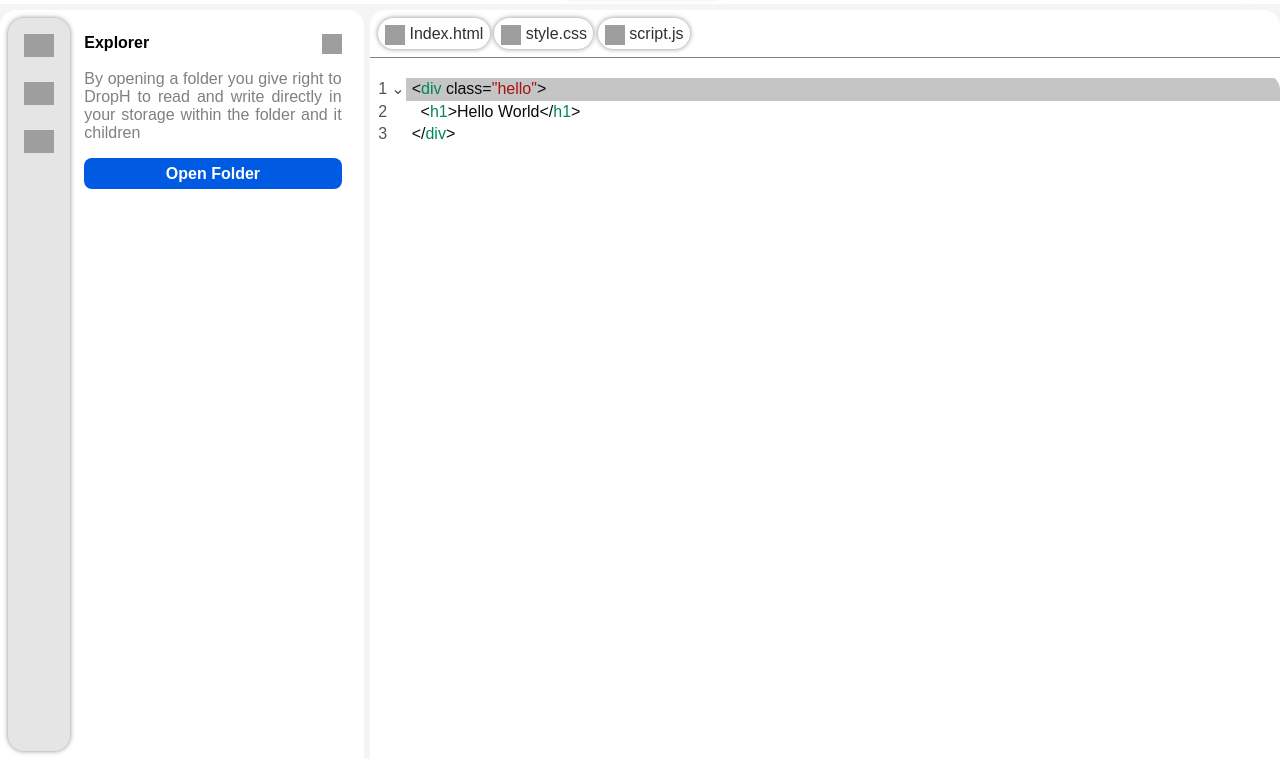
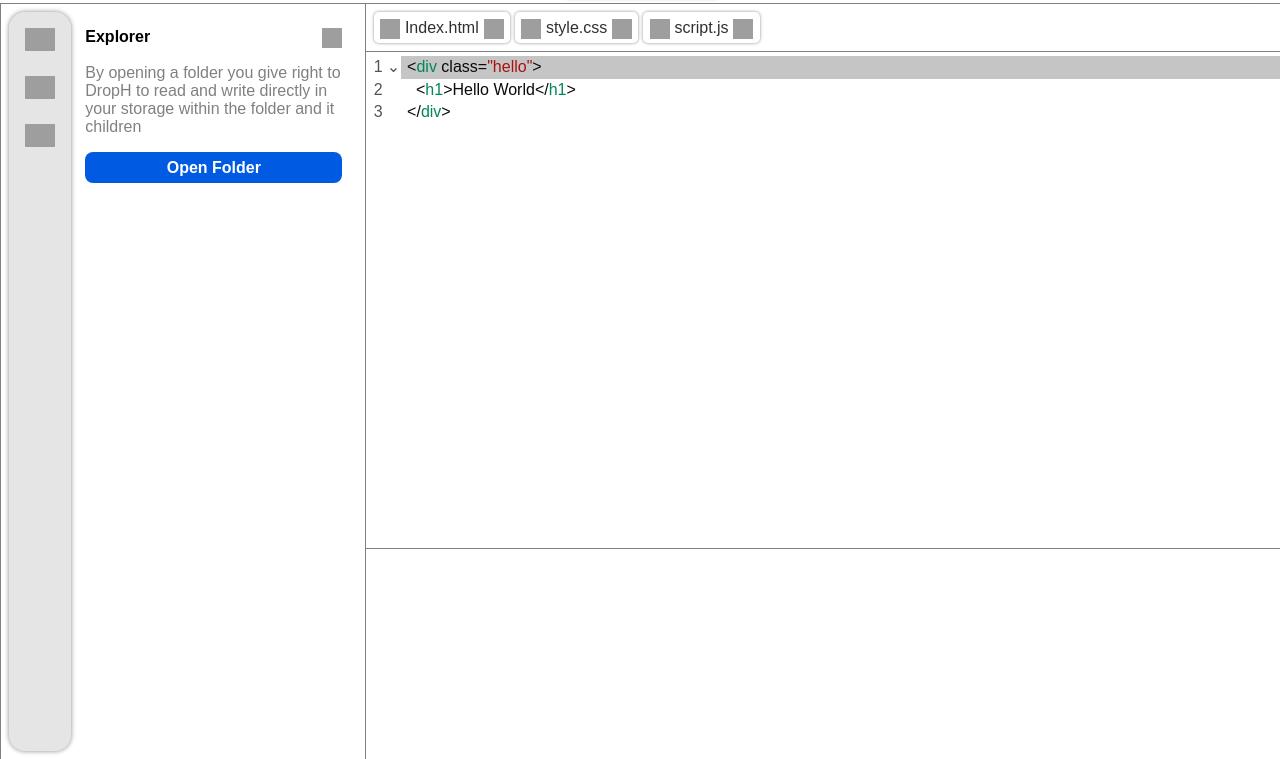
Before and after one commit to ElktrumElk/Drop-HTML, a website built with Vite: page index.html in a window 1280 px wide. Shown: the part 41-800 px from the top of the page. Built offline with nearby package versions, Linux system fonts and the light colour scheme; grey boxes are pictures that could not be loaded; a web font is replaced by a local one.

Commit message:
login ui update2

```diff
--- a/index.html
+++ b/index.html
@@ -35,6 +35,7 @@
     </header>
 
     <aside class="explorer">
+
       <div class="ex-gutter">
         <div id="project-folder">
           <img class="side_ic" src="https://img.icons8.com/?size=100&id=74359&format=png&color=7a7a7a" />
@@ -72,19 +73,24 @@
     <div class="editorFrame">
       <div class="file_tabs_cnt">
         <button class="tabs">
-          <img src="https://img.icons8.com/?size=100&id=11260&format=png&color=ff7f50"/>
+          <img src="https://img.icons8.com/?size=100&id=11260&format=png&color=ff7f50" />
           <span>Index.html</span>
+          <img src="https://img.icons8.com/?size=100&id=71200&format=png&color=7a7a7a" />
         </button>
         <button class="tabs">
-          <img src="https://img.icons8.com/?size=100&id=38273&format=png&color=062bb0"/>
+          <img src="https://img.icons8.com/?size=100&id=38273&format=png&color=062bb0" />
           <span>style.css</span>
+          <img src="https://img.icons8.com/?size=100&id=71200&format=png&color=7a7a7a" />
         </button>
         <button class="tabs">
-          <img src="https://img.icons8.com/?size=100&id=aI7FuaV1tPNN&format=png&color=000000"/>
+          <img src="https://img.icons8.com/?size=100&id=aI7FuaV1tPNN&format=png&color=000000" />
           <span>script.js</span>
+          <img src="https://img.icons8.com/?size=100&id=71200&format=png&color=7a7a7a" />
         </button>
       </div>
       <div id="editor-container" class="editorFrame"></div>
+
+      <div class="terminal"></div>
     </div>
   </div>
 
--- a/public/style.css
+++ b/public/style.css
@@ -7,6 +7,7 @@
 
     --bg-cl: #f5f5f5;
     --fg-cl: #ffffff;
+    --section-bd-vl: .3px solid gray;
 }
 
 
@@ -37,7 +38,7 @@ body {
     display: grid;
     grid-template-columns: .4fr 1fr;
     grid-template-rows: .06fr 1fr;
-    gap: .4rem;
+    gap: 0rem;
 
     position: fixed;
     width: 100%;
@@ -51,6 +52,8 @@ body {
     display: flex;
     justify-content: space-between;
     align-items: center;
+    border-block-end: var(--section-bd-vl);
+
 
 }
 
@@ -106,13 +109,12 @@ body {
     width: 100%;
     height: 100%;
     background: var(--fg-cl);
-    border-radius: 1rem;
-    border-bottom-left-radius: 0rem;
-    border-bottom-right-radius: 0rem;
-
     padding: .5rem;
     display: grid;
     grid-template-columns: .2fr 1fr;
+    border-left: var(--section-bd-vl);
+    border-inline-end: var(--section-bd-vl);
+
 }
 
 .ex-gutter {
@@ -193,7 +195,7 @@ body {
 
 .info_txt {
     color: gray;
-    text-align: justify;
+    text-align: left;
 }
 
 .editorFrame {
@@ -204,10 +206,7 @@ body {
     display: flex;
     flex-direction: column;
     align-items: center;
-    gap: 1rem;
-    border-radius: 1rem;
-    border-bottom-left-radius: 0rem;
-    border-bottom-right-radius: 0rem;
+
 }
 
 .file_tabs_cnt {
@@ -221,9 +220,9 @@ body {
 
 .tabs {
     padding: .4rem;
-    box-shadow: 0px 0px .3rem rgb(139, 138, 138);
+    box-shadow: 0px 0px .2rem rgb(139, 138, 138);
     border: none;
-    border-radius: 4rem;
+    border-radius: .3rem;
     flex: 0 0 auto;
     background: none;
     color: rgb(48, 48, 48);
@@ -251,3 +250,11 @@ body {
     background: rgba(37, 37, 37, 0.557);
     border-radius: 1rem;
 }
+
+.terminal {
+    width: 100%;
+    height: 20rem;
+
+    background-color: var(--fg-cl);
+    border-top: .3px solid gray;
+}
```
